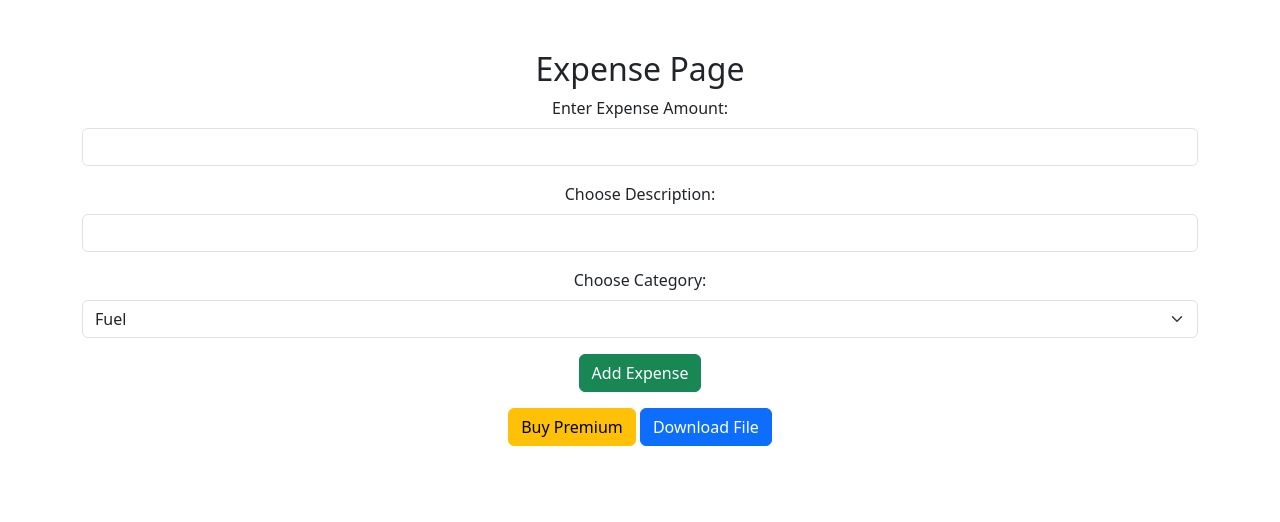
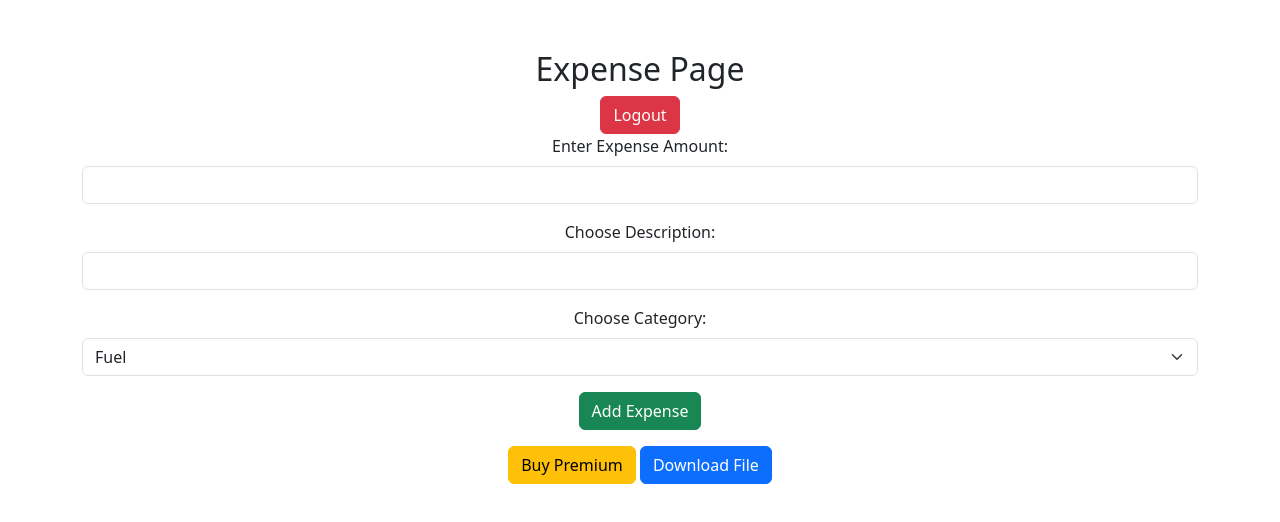
Before and after one commit to syeef-test/expense_backend_aws, a website: page public/expense.html in a window 1280 px wide. Drawn offline with nearby package versions, Linux system fonts and the light colour scheme.

Commit message:
logout button added

```diff
--- a/public/expense.html
+++ b/public/expense.html
@@ -27,6 +27,7 @@
         <h2>Expense Page</h2>
       </div>
       <div>
+        <button onclick="logout(event)" class="btn btn-danger">Logout</button>
         <form onsubmit="addExpense(event)" class="form-horizontal">
           <div class="form-group">
             <div class="mb-3">
@@ -498,6 +499,13 @@
     }
   }
 
+  function logout(event){
+
+    localStorage.removeItem('token');
+    //window.localStorage.clear();
+    window.location.href = "./login.html";
+  }
+
 
 
 </script>
```
